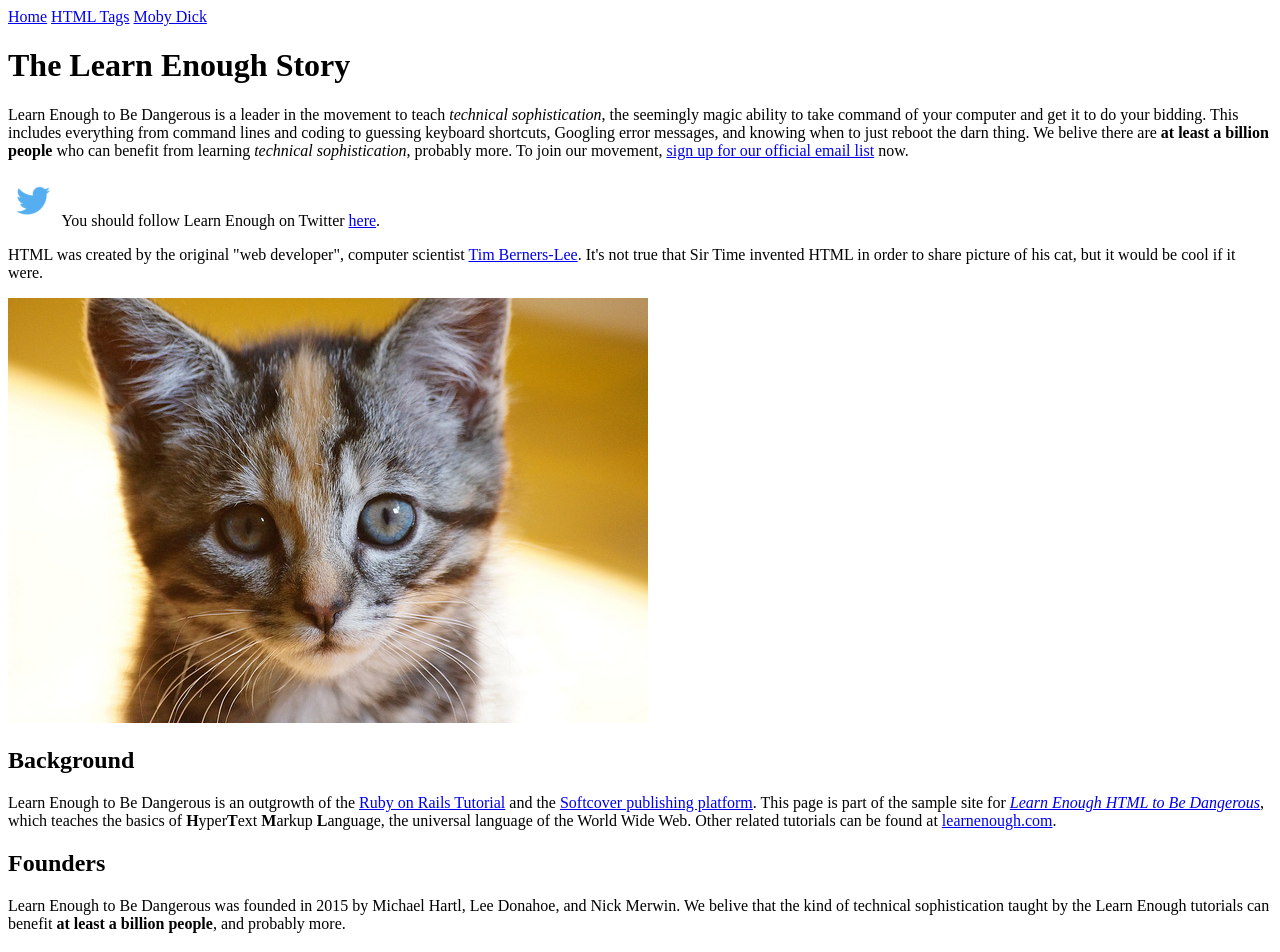
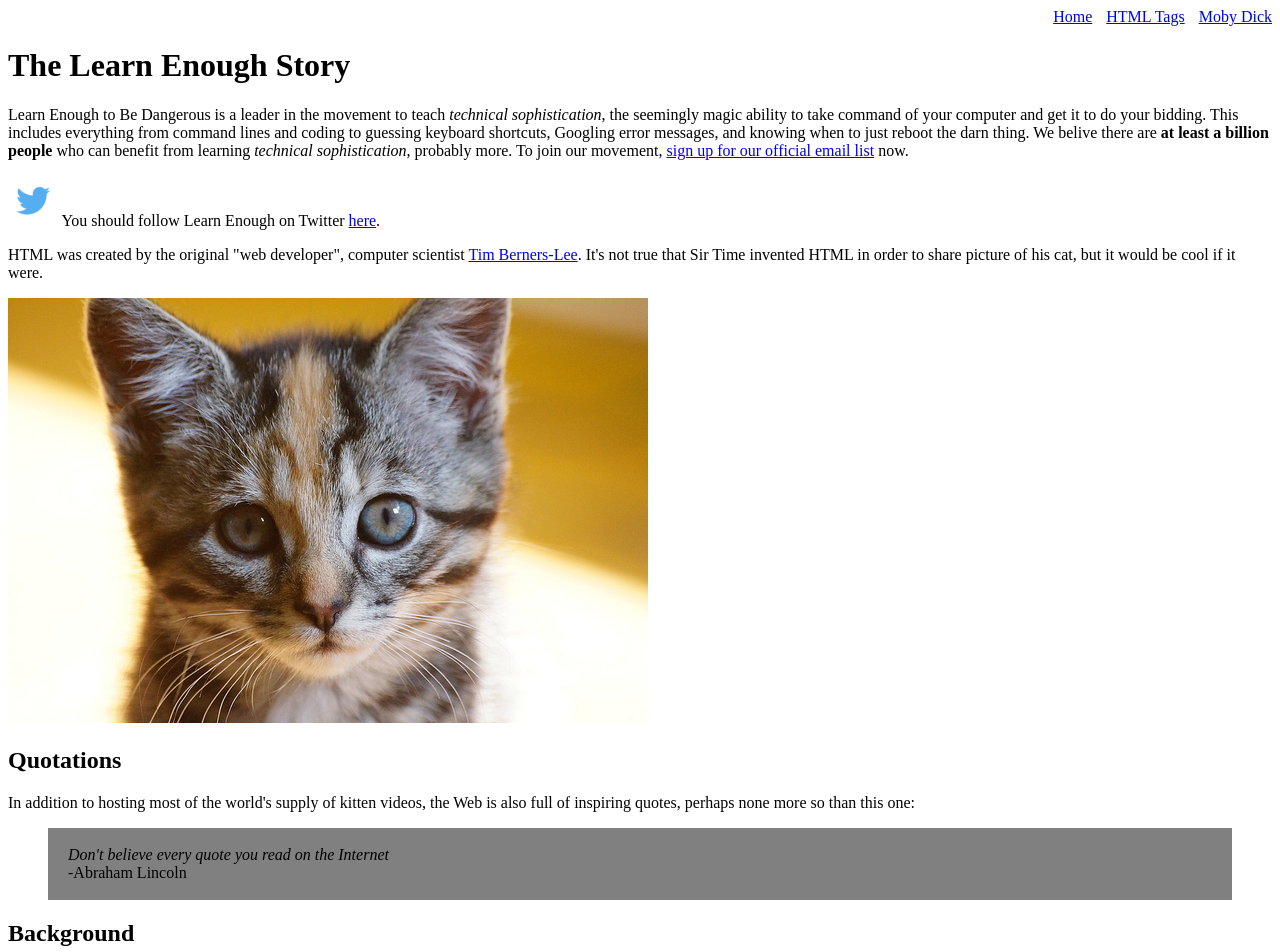
Before and after one commit to zatycz/sample_website, a plain HTML site: page index.html in a window 1280 px wide. Shown: the top 952 px of the page. Drawn offline with Linux system fonts and the light colour scheme.

Commit message:
Finish webpages

```diff
--- a/index.html
+++ b/index.html
@@ -5,10 +5,10 @@
     <meta charset="utf-8">
   </head>
   <body>
-    <div>
+    <div style="text-align: right;">
       <a href="index.html">Home</a>
-      <a href="tags.html">HTML Tags</a>
-      <a href="moby_dick.html">Moby Dick</a>
+      <a href="tags.html" style="margin: 0 0 0 10px">HTML Tags</a>
+      <a href="moby_dick.html" style="margin: 0 0 0 10px">Moby Dick</a>
     </div>
     <h1>The Learn Enough Story</h1>
     <p>
@@ -39,6 +39,20 @@
     <a href="http://www.zaty.eu">
       <img src="images/kitten.jpg" alt="An adorabel kitten">
     </a>
+
+    <h2>Quotations</h2>
+    <p>
+      In addition to hosting most of the world's supply of kitten videos,
+      the Web is also full of inspiring quotes, perhaps none more so than this
+      one:
+    </p>
+    <blockquote style="padding: 2px 20px; background: gray;">
+      <p>
+        <em>Don't believe every quote you read on the Internet</em>
+        <br>
+        -Abraham Lincoln
+      </p>
+    </blockquote>
     <h2>Background</h2>
     <p>
       Learn Enough to Be Dangerous is an outgrowth of the
```
Also changed, not shown: moby_dick.html (+11 -9 lines), tags.html (+4 -4 lines).
